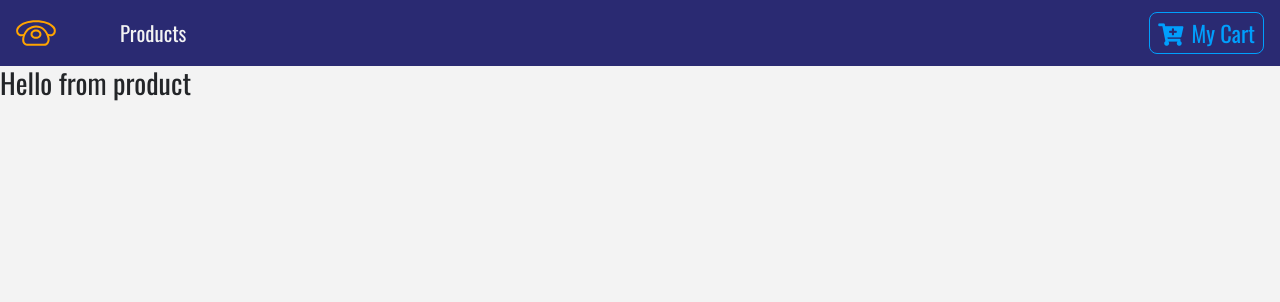
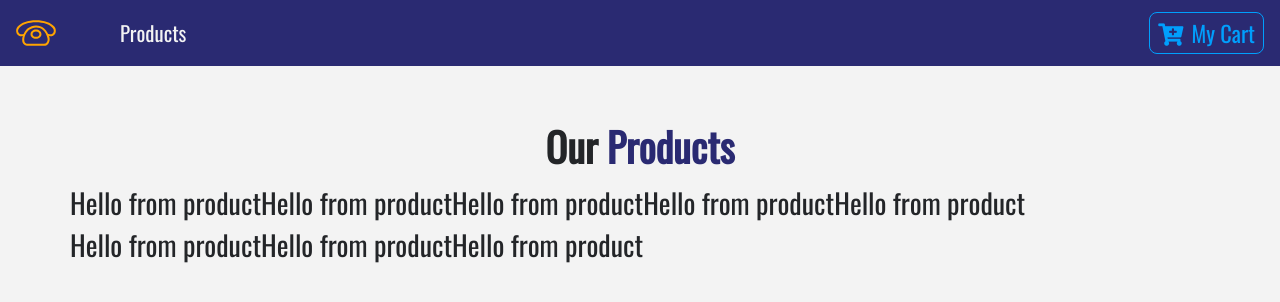
Before and after one commit to robertmc1/ecomerce_react, a React (Create React App) app: page / in a window 1280 px wide. Shown: the top 302 px of the page. Built offline with nearby package versions, Linux system fonts and the light colour scheme.

Commit message:
Finished productList, created 2 new files:context & Title

```diff
--- a/src/components/Default.js
+++ b/src/components/Default.js
@@ -1,6 +1,6 @@
 import React, { Component } from 'react'
 
-export default class componentName extends Component {
+export default class Default extends Component {
     render() {
         return (
             <div>
--- a/src/components/Navbar.js
+++ b/src/components/Navbar.js
@@ -4,7 +4,7 @@
 import styled from 'styled-components';
 import {ButtonContainer} from './Boton';
 
-export default class componentName extends Component {
+export default class Navbar extends Component {
     render() {
         return (
             <div>
--- a/src/components/Product.js
+++ b/src/components/Product.js
@@ -1,6 +1,6 @@
 import React, { Component } from 'react'
 
-export default class componentName extends Component {
+export default class Product extends Component {
     render() {
         return (
             <div>
--- a/src/components/ProductList.js
+++ b/src/components/ProductList.js
@@ -1,12 +1,33 @@
-import React, { Component } from 'react'
-import Product from './Product'
+import React, { Component } from 'react';
+import Product from './Product';
+import Title from './Title';
+import {storeProducts} from '../data';
+import {ProductConsumer} from '../context';
 
-export default class componentName extends Component {
+
+export default class ProducList extends Component {
+    state = {
+        products: storeProducts
+    };
     render() {
         return (
-            <div>
-                <Product/>
-            </div>
+            <React.Fragment>
+                <div className="py-5">
+                    <div className="container">
+                        <Title name="our " title="products " />
+
+                        <div className="row">
+                            <ProductConsumer>
+                                {(value)=>{
+                                    return value.products.map( product => {
+                                        return <Product key={product.id} product={product} />;
+                                    })
+                                }}
+                            </ProductConsumer>
+                        </div>
+                    </div>
+                </div>
+            </React.Fragment>
         )
     }
 }
--- /dev/null
+++ b/src/components/Title.js
@@ -0,0 +1,16 @@
+import React from 'react'
+
+export default function Title({name, title}) {
+  return (
+    <div className="row">
+        <div className="col-10 mx-auto my-2 text-center text-tile">
+            <h1 className="text-capitalize font-weight-bold">
+            {name}
+                <strong className="text-blue">
+                {title}
+                </strong>
+            </h1>
+        </div>
+    </div>
+  )
+}
--- /dev/null
+++ b/src/context.js
@@ -0,0 +1,37 @@
+import React, { Component } from 'react';
+import {storeProducts, detailProduct} from './data';
+
+const ProductContext = React.createContext();
+//Provider
+//Consumer
+
+class ProductProvider extends Component {
+    state = {
+        products:storeProducts,
+        detailProduct:detailProduct
+    }
+
+    handleDetail = () => {
+        console.log('hello from details ')
+    }
+
+    addToCart = () => {
+        console.log('hello from addToCart ')
+    }
+
+    render() {
+        return (
+            <ProductContext.Provider value={{
+                ...this.state,
+                handleDetail: this.handleDetail,
+                addToCart: this.addToCart,
+            }} >
+                {this.props.children}
+            </ProductContext.Provider>
+        )
+    }
+}
+
+const ProductConsumer = ProductContext.Consumer;
+
+export {ProductProvider, ProductConsumer};
--- a/src/data.js
+++ b/src/data.js
@@ -1,8 +1,3 @@
-/*
-https://www.iconfinder.com/icons/1243689/call_phone_icon
-Creative Commons (Attribution 3.0 Unported);
-https://www.iconfinder.com/Makoto_msk */
-
 export const storeProducts = [
   {
     id: 1,
--- a/src/index.js
+++ b/src/index.js
@@ -3,13 +3,16 @@
 import './index.css';
 import App from './App';
 import {BrowserRouter as Router} from 'react-router-dom';
+import {ProductProvider} from './context';
 
 import * as serviceWorker from './serviceWorker';
 
 ReactDOM.render(
-    <Router>
-        <App />
-    </Router>,
+    <ProductProvider>
+        <Router>
+            <App />
+        </Router>
+    </ProductProvider>,
 document.getElementById('root'));
 
 // If you want your app to work offline and load faster, you can change
```
